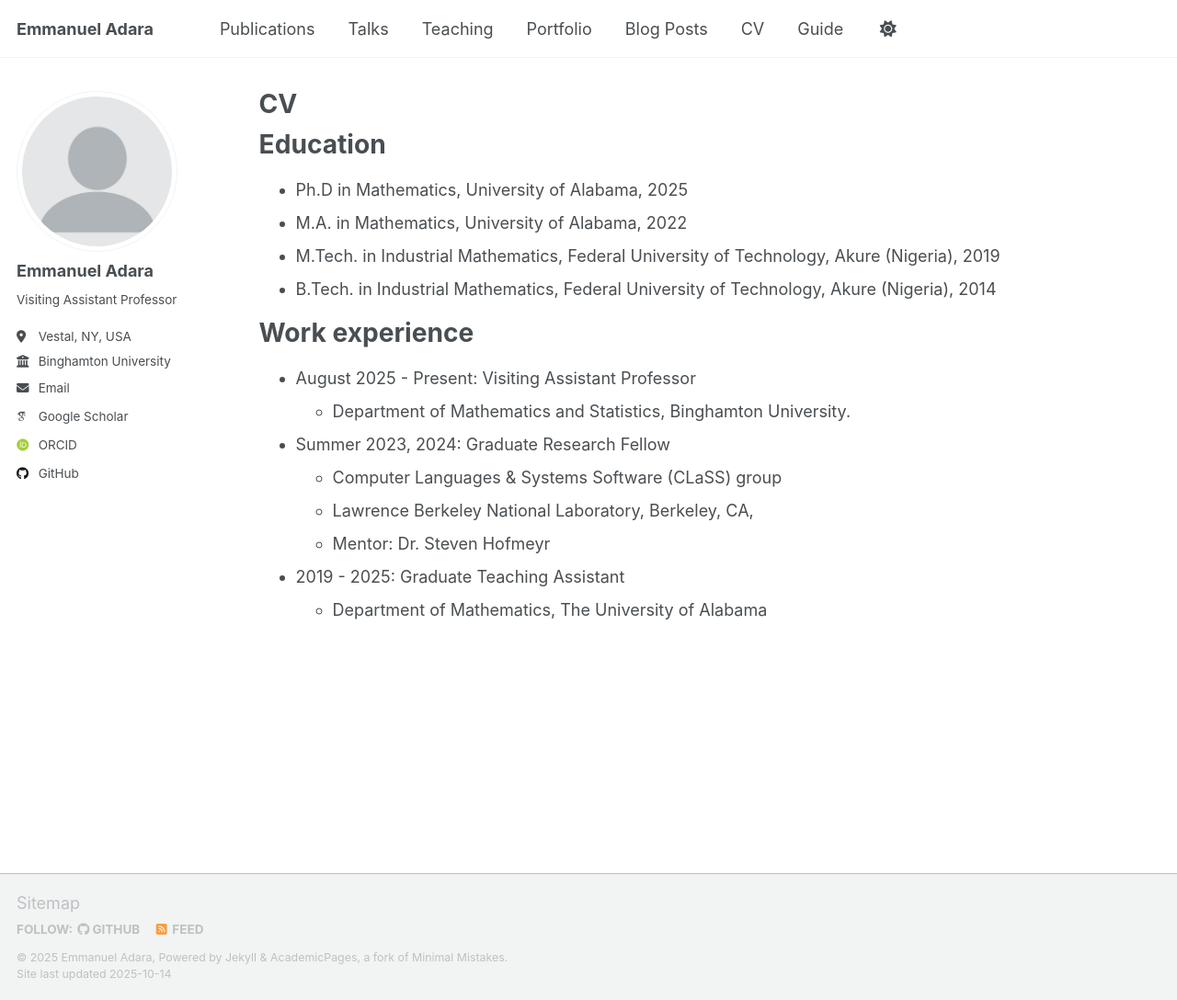
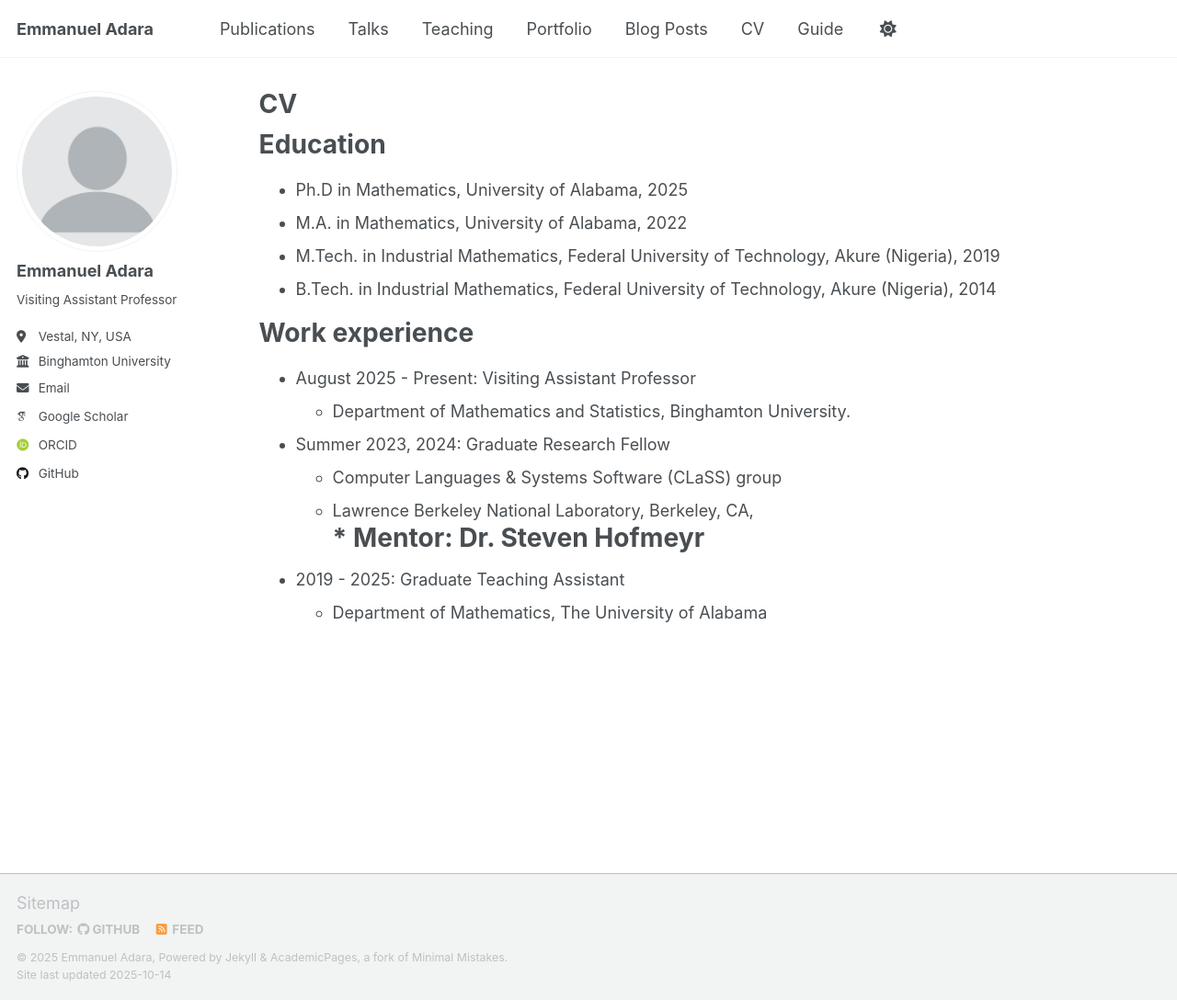
Before and after one commit to EmmanuelAdara/EmmanuelAdara.github.io, a Jekyll site: the page built from _pages/cv.md, in a window 1280 px wide and 1088 px high. Shown: the whole window at 92% size. Built offline with Jekyll 4.4.1, drawn with Linux system fonts in a browser that asks for light colours; some web fonts are replaced; a script that is not in the unit is left out.

Commit message:
Update cv.md

```diff
--- a/_pages/cv.md
+++ b/_pages/cv.md
@@ -24,7 +24,7 @@ Work experience
 * Summer 2023, 2024: Graduate Research Fellow
   * Computer Languages & Systems Software (CLaSS) group
   * Lawrence Berkeley National Laboratory, Berkeley, CA,
-  * Mentor: Dr. Steven Hofmeyr
+  # * Mentor: Dr. Steven Hofmeyr
 
 * 2019 - 2025: Graduate Teaching Assistant
   * Department of Mathematics, The University of Alabama
```
